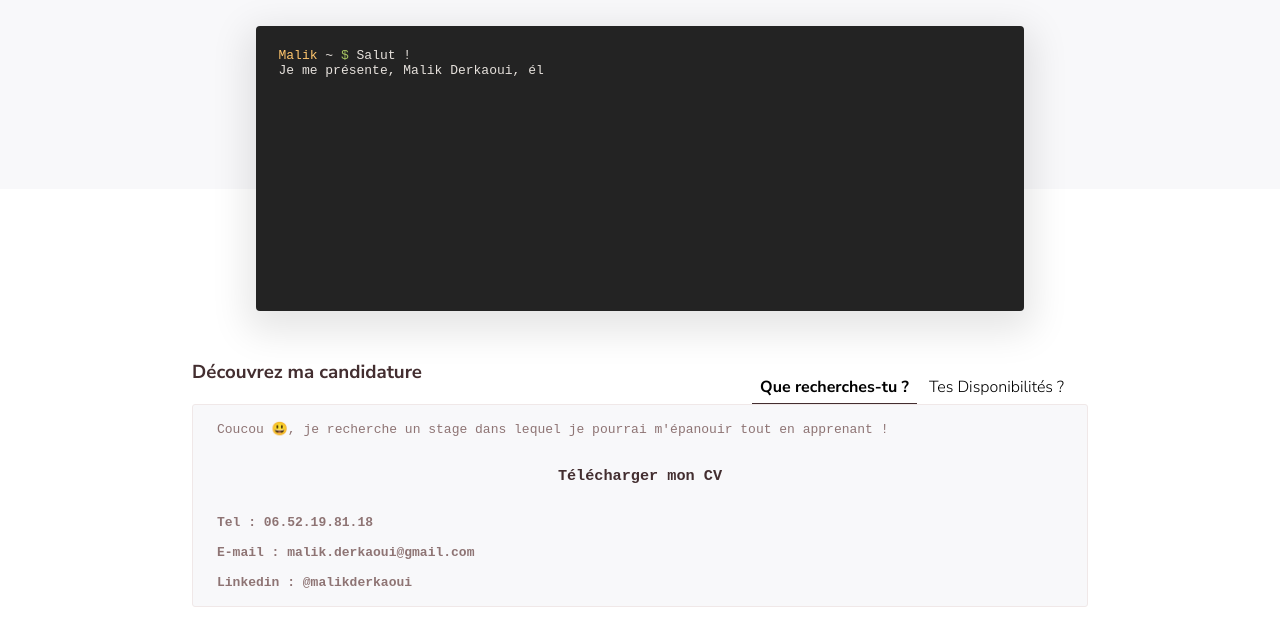
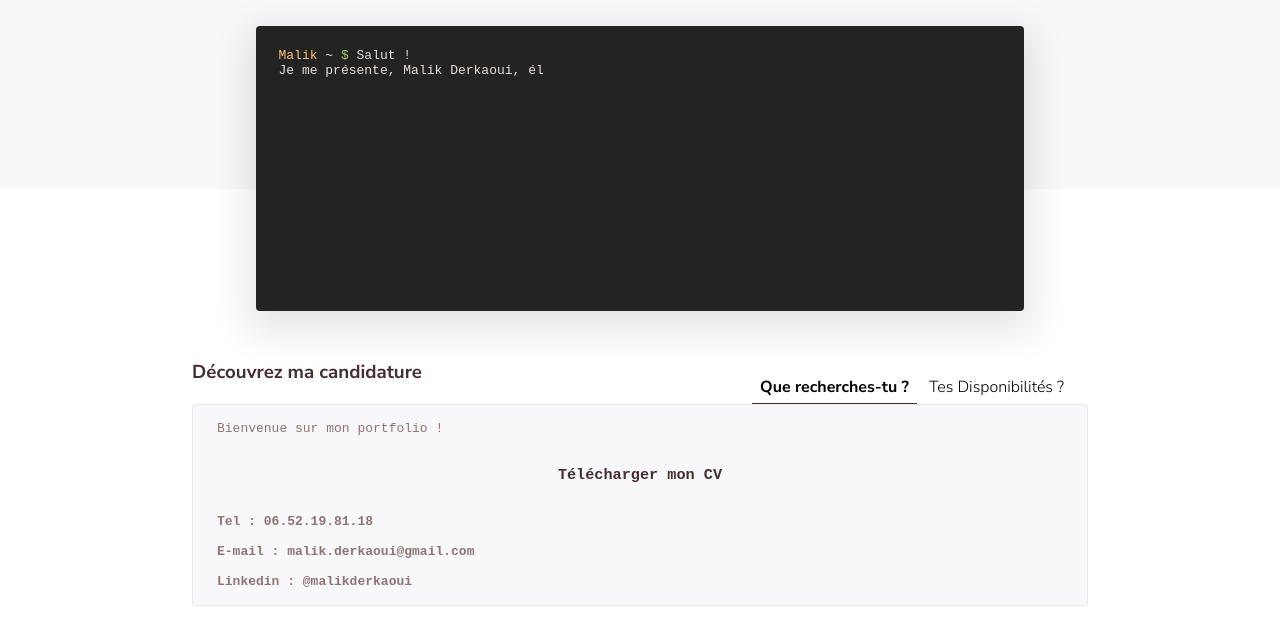
Before and after one commit to malikotte/Portfolio, a plain HTML site: page index.html in a window 1280 px wide. Shown: the part 181-800 px from the top of the page. Drawn offline with nearby package versions, Linux system fonts and the light colour scheme.

Commit message:
Update index.html

```diff
--- a/index.html
+++ b/index.html
@@ -49,8 +49,7 @@
             <li class="tab" data-tab="linux">Tes Disponibilités ?</li>
           </ul>
           <pre class="nohighlight code">
-            <code class="tab__pane active mac">Coucou 😃,
-               je recherche un stage dans lequel je pourrai m'épanouir tout en apprenant !<br><br>
+            <code class="tab__pane active mac">Bienvenue sur mon portfolio !<br><br>
               <h3 style="position: relative;align-items: center; text-align: center;"><a href="CV Malik Derkaoui.pdf">Télécharger mon CV</a></h3><br>
             <b>Tel : 06.52.19.81.18 <br><br> E-mail : malik.derkaoui@gmail.com <br><br> Linkedin : @malikderkaoui</code>
             <code class="tab__pane linux" style="background-color: #f8f8fa; color:#8E7474!important">Alors c'est tout simple, je dois effectuer un stage d'une durée de 6 mois à partir Janvier 2022.</code>
```
